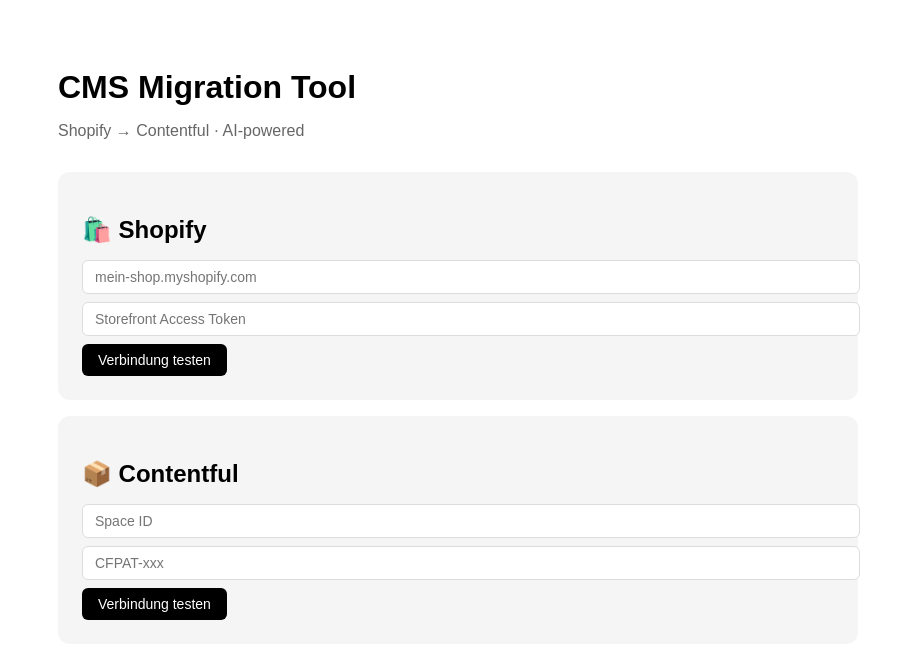
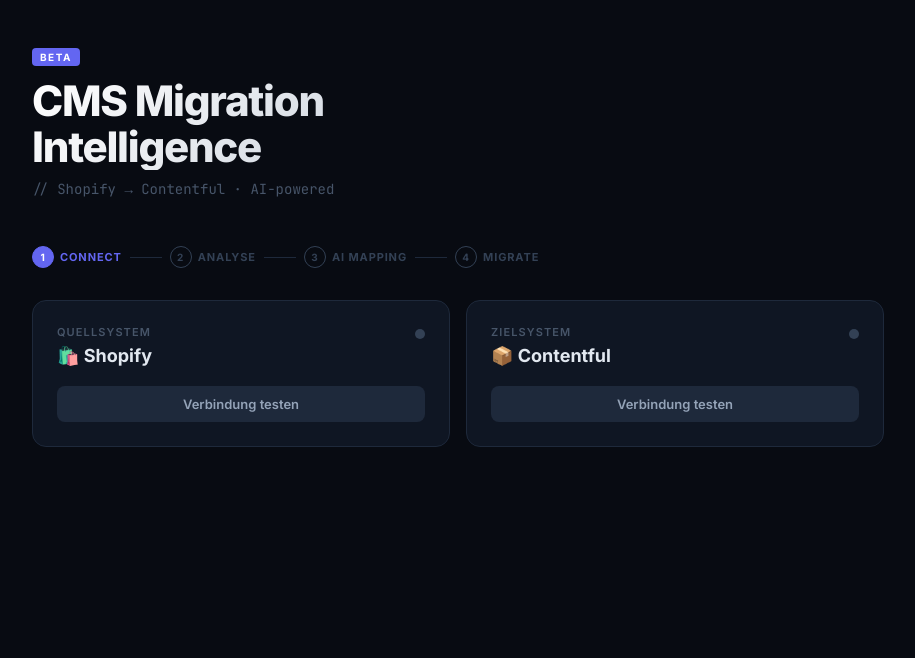
Before and after one commit to stkono123/cms-migration-tool, a Next.js app: page / in a window 1280 px wide. Shown: the top 658 px of the page, without its empty margins (182-1097 px from the left). Built offline with nearby package versions, Linux system fonts and the light colour scheme.

Commit message:
Update page.js

```diff
--- a/app/page.js
+++ b/app/page.js
@@ -1,30 +1,35 @@
 'use client'
 
-import { useState } from 'react'
+import { useState, useEffect } from 'react'
 
 export default function Home() {
-  const [shopifyDomain, setShopifyDomain] = useState('')
-  const [shopifyToken, setShopifyToken] = useState('')
-  const [contentfulSpace, setContentfulSpace] = useState('')
-  const [contentfulToken, setContentfulToken] = useState('')
   const [shopifyStatus, setShopifyStatus] = useState('idle')
   const [contentfulStatus, setContentfulStatus] = useState('idle')
   const [inventory, setInventory] = useState(null)
   const [analyzing, setAnalyzing] = useState(false)
+  const [analyzeStep, setAnalyzeStep] = useState(0)
+  const [mounted, setMounted] = useState(false)
 
-  async function shopifyQuery(query) {
-    const res = await fetch('/api/shopify', {
-      method: 'POST',
-      headers: { 'Content-Type': 'application/json' },
-      body: JSON.stringify({ domain: shopifyDomain, token: shopifyToken, query })
-    })
-    return res.json()
-  }
+  useEffect(() => { setMounted(true) }, [])
+
+  const steps = [
+    '🔍 Verbinde mit Shopify...',
+    '📦 Lade Produkte...',
+    '📄 Analysiere Pages & Blogs...',
+    '🔧 Erkenne Metafeld-Strukturen...',
+    '🎨 Untersuche Theme & Sections...',
+    '🤖 KI bereitet Content Mapping vor...',
+  ]
 
   async function testShopify() {
     setShopifyStatus('loading')
     try {
-      const data = await shopifyQuery(`{ shop { name } }`)
+      const res = await fetch('/api/shopify', {
+        method: 'POST',
+        headers: { 'Content-Type': 'application/json' },
+        body: JSON.stringify({ query: '{ shop { name } }' })
+      })
+      const data = await res.json()
       if (data.data?.shop?.name) setShopifyStatus('connected')
       else setShopifyStatus('error')
     } catch {
@@ -38,7 +43,7 @@
       const res = await fetch('/api/contentful', {
         method: 'POST',
         headers: { 'Content-Type': 'application/json' },
-        body: JSON.stringify({ spaceId: contentfulSpace, token: contentfulToken, endpoint: '' })
+        body: JSON.stringify({ endpoint: '' })
       })
       const data = await res.json()
       if (data.name) setContentfulStatus('connected')
@@ -50,98 +55,263 @@
 
   async function analyze() {
     setAnalyzing(true)
+    setAnalyzeStep(0)
+
+    const stepInterval = setInterval(() => {
+      setAnalyzeStep(s => {
+        if (s >= steps.length - 1) { clearInterval(stepInterval); return s }
+        return s + 1
+      })
+    }, 600)
+
     try {
-      const data = await shopifyQuery(`{
+      const res = await fetch('/api/shopify', {
+        method: 'POST',
+        headers: { 'Content-Type': 'application/json' },
+        body: JSON.stringify({ query: `{
           shop { name }
           products(first: 10) { edges { node { id title } } }
           pages(first: 50) { edges { node { id title body } } }
           blogs(first: 20) { edges { node { id title articles(first: 5) { edges { node { id title } } } } } }
           metaobjectDefinitions(first: 20) { edges { node { name fieldDefinitions { name type { name } } } } }
-      }`)
+        }` })
+      })
+      const data = await res.json()
+      clearInterval(stepInterval)
+      setAnalyzeStep(steps.length - 1)
 
-      const shop = data.data?.shop
-      const products = data.data?.products?.edges || []
-      const pages = data.data?.pages?.edges || []
-      const blogs = data.data?.blogs?.edges || []
-      const metaobjects = data.data?.metaobjectDefinitions?.edges || []
+      await new Promise(r => setTimeout(r, 800))
 
-      setInventory({ shop, products, pages, blogs, metaobjects })
+      setInventory({
+        shop: data.data?.shop,
+        products: data.data?.products?.edges || [],
+        pages: data.data?.pages?.edges || [],
+        blogs: data.data?.blogs?.edges || [],
+        metaobjects: data.data?.metaobjectDefinitions?.edges || []
+      })
     } catch (e) {
+      clearInterval(stepInterval)
       console.error(e)
     }
     setAnalyzing(false)
   }
 
+  function reset() {
+    setInventory(null)
+    setShopifyStatus('idle')
+    setContentfulStatus('idle')
+    setAnalyzeStep(0)
+  }
+
   const bothConnected = shopifyStatus === 'connected' && contentfulStatus === 'connected'
 
-  const inputStyle = {
-    width: '100%', padding: '8px 12px', marginBottom: 8,
-    borderRadius: 6, border: '1px solid #ddd', fontSize: 14
-  }
-
-  const btnStyle = {
-    background: '#000', color: '#fff', padding: '8px 16px',
-    borderRadius: 6, border: 'none', cursor: 'pointer', fontSize: 14
-  }
+  if (!mounted) return null
 
   return (
-    <main style={{ maxWidth: 800, margin: '0 auto', padding: 40, fontFamily: 'sans-serif' }}>
-      <h1 style={{ marginBottom: 4 }}>CMS Migration Tool</h1>
-      <p style={{ color: '#666', marginBottom: 32 }}>Shopify → Contentful · AI-powered</p>
+    <>
+      <style>{`
+        @import url('https://fonts.googleapis.com/css2?family=Inter:wght@400;500;600;700;800&family=JetBrains+Mono:wght@400;500&display=swap');
+        * { box-sizing: border-box; margin: 0; padding: 0; }
+        body { background: #080b12; color: #e2e8f0; font-family: 'Inter', sans-serif; min-height: 100vh; }
+        @keyframes fadeUp { from { opacity: 0; transform: translateY(16px); } to { opacity: 1; transform: translateY(0); } }
+        @keyframes pulse { 0%, 100% { opacity: 1; } 50% { opacity: 0.4; } }
+        @keyframes spin { to { transform: rotate(360deg); } }
+        @keyframes glow { 0%, 100% { box-shadow: 0 0 20px rgba(99,102,241,0.3); } 50% { box-shadow: 0 0 40px rgba(99,102,241,0.6); } }
+        @keyframes countUp { from { opacity: 0; transform: scale(0.5); } to { opacity: 1; transform: scale(1); } }
+        @keyframes scanline { 0% { transform: translateY(-100%); } 100% { transform: translateY(400%); } }
+        .fade-up { animation: fadeUp 0.5s ease both; }
+        .pulse { animation: pulse 1.5s ease infinite; }
+        .spin { animation: spin 0.8s linear infinite; }
+        .count-up { animation: countUp 0.4s cubic-bezier(0.34,1.56,0.64,1) both; }
+      `}</style>
 
-      <div style={{ background: '#f5f5f5', borderRadius: 12, padding: 24, marginBottom: 16 }}>
-        <h2 style={{ marginBottom: 16 }}>🛍️ Shopify</h2>
-        <input style={inputStyle} placeholder="mein-shop.myshopify.com" value={shopifyDomain} onChange={e => setShopifyDomain(e.target.value)} />
-        <input style={inputStyle} type="password" placeholder="Storefront Access Token" value={shopifyToken} onChange={e => setShopifyToken(e.target.value)} />
-        <button style={{ ...btnStyle, background: shopifyStatus === 'connected' ? '#16a34a' : '#000' }} onClick={testShopify}>
-          {shopifyStatus === 'loading' ? 'Verbinde...' : shopifyStatus === 'connected' ? '✓ Verbunden' : 'Verbindung testen'}
-        </button>
-        {shopifyStatus === 'error' && <p style={{ color: 'red', marginTop: 8, fontSize: 13 }}>Verbindung fehlgeschlagen. Token oder Domain prüfen.</p>}
+      <div style={{ maxWidth: 900, margin: '0 auto', padding: '48px 24px' }}>
+
+        {/* Header */}
+        <div className="fade-up" style={{ marginBottom: 48 }}>
+          <div style={{ display: 'flex', alignItems: 'center', gap: 10, marginBottom: 12 }}>
+            <div style={{ background: '#6366f1', borderRadius: 4, padding: '3px 8px', fontSize: 10, fontWeight: 700, letterSpacing: '0.15em', textTransform: 'uppercase', color: '#fff' }}>Beta</div>
+          </div>
+          <h1 style={{ fontSize: 42, fontWeight: 800, letterSpacing: '-0.03em', lineHeight: 1.1, background: 'linear-gradient(135deg, #fff 0%, #94a3b8 100%)', WebkitBackgroundClip: 'text', WebkitTextFillColor: 'transparent' }}>
+            CMS Migration<br />Intelligence
+          </h1>
+          <p style={{ color: '#475569', fontSize: 14, marginTop: 10, fontFamily: 'JetBrains Mono, monospace' }}>
+            // Shopify → Contentful · AI-powered
+          </p>
         </div>
 
-      <div style={{ background: '#f5f5f5', borderRadius: 12, padding: 24, marginBottom: 16 }}>
-        <h2 style={{ marginBottom: 16 }}>📦 Contentful</h2>
-        <input style={inputStyle} placeholder="Space ID" value={contentfulSpace} onChange={e => setContentfulSpace(e.target.value)} />
-        <input style={inputStyle} type="password" placeholder="CFPAT-xxx" value={contentfulToken} onChange={e => setContentfulToken(e.target.value)} />
-        <button style={{ ...btnStyle, background: contentfulStatus === 'connected' ? '#16a34a' : '#000' }} onClick={testContentful}>
-          {contentfulStatus === 'loading' ? 'Verbinde...' : contentfulStatus === 'connected' ? '✓ Verbunden' : 'Verbindung testen'}
-        </button>
-        {contentfulStatus === 'error' && <p style={{ color: 'red', marginTop: 8, fontSize: 13 }}>Verbindung fehlgeschlagen. Space ID oder Token prüfen.</p>}
+        {/* Step Indicator */}
+        <div className="fade-up" style={{ display: 'flex', alignItems: 'center', gap: 8, marginBottom: 32, animationDelay: '0.1s' }}>
+          {['Connect', 'Analyse', 'AI Mapping', 'Migrate'].map((s, i) => (
+            <div key={s} style={{ display: 'flex', alignItems: 'center', gap: 8 }}>
+              <div style={{
+                display: 'flex', alignItems: 'center', gap: 6,
+                color: i === 0 ? '#6366f1' : '#334155',
+                fontSize: 11, fontWeight: 700, letterSpacing: '0.08em', textTransform: 'uppercase'
+              }}>
+                <div style={{
+                  width: 22, height: 22, borderRadius: '50%', border: `1.5px solid ${i === 0 ? '#6366f1' : '#334155'}`,
+                  display: 'flex', alignItems: 'center', justifyContent: 'center', fontSize: 10,
+                  background: i === 0 ? '#6366f1' : 'transparent', color: i === 0 ? '#fff' : '#334155'
+                }}>{i + 1}</div>
+                {s}
               </div>
-
-      {bothConnected && (
-        <button onClick={analyze} disabled={analyzing} style={{ width: '100%', background: '#16a34a', color: '#fff', padding: '14px 24px', borderRadius: 8, border: 'none', cursor: 'pointer', fontSize: 16, fontWeight: 600, marginBottom: 24 }}>
-          {analyzing ? 'Analysiere...' : '🔍 Inventar analysieren'}
-        </button>
-      )}
-
-      {inventory && (
-        <div style={{ background: '#f0fdf4', borderRadius: 12, padding: 24 }}>
-          <h2 style={{ marginBottom: 16 }}>📊 {inventory.shop?.name} – Inventar</h2>
-          <div style={{ display: 'grid', gridTemplateColumns: 'repeat(3, 1fr)', gap: 12, marginBottom: 20 }}>
-            {[
-              { label: 'Produkte', value: inventory.products.length + '+' },
-              { label: 'Pages', value: inventory.pages.length },
-              { label: 'Blogs', value: inventory.blogs.length },
-              { label: 'Metaobjekte', value: inventory.metaobjects.length },
-            ].map(s => (
-              <div key={s.label} style={{ background: '#fff', borderRadius: 8, padding: 16, textAlign: 'center' }}>
-                <div style={{ fontSize: 32, fontWeight: 800, color: '#16a34a' }}>{s.value}</div>
-                <div style={{ fontSize: 12, color: '#666', marginTop: 4 }}>{s.label}</div>
+              {i < 3 && <div style={{ width: 32, height: 1, background: '#1e293b' }} />}
             </div>
           ))}
         </div>
+
+        {/* Connection Cards */}
+        <div style={{ display: 'grid', gridTemplateColumns: '1fr 1fr', gap: 16, marginBottom: 20 }}>
+          {[
+            { key: 'shopify', label: 'Shopify', sub: 'Quellsystem', icon: '🛍️', status: shopifyStatus, action: testShopify },
+            { key: 'contentful', label: 'Contentful', sub: 'Zielsystem', icon: '📦', status: contentfulStatus, action: testContentful },
+          ].map((sys, i) => (
+            <div key={sys.key} className="fade-up" style={{
+              background: '#0f1623', border: `1px solid ${sys.status === 'connected' ? '#166534' : sys.status === 'error' ? '#7f1d1d' : '#1e293b'}`,
+              borderRadius: 14, padding: 24, animationDelay: `${0.2 + i * 0.1}s`,
+              transition: 'border-color 0.3s',
+            }}>
+              <div style={{ display: 'flex', justifyContent: 'space-between', alignItems: 'flex-start', marginBottom: 20 }}>
+                <div>
+                  <div style={{ fontSize: 11, fontWeight: 600, color: '#475569', textTransform: 'uppercase', letterSpacing: '0.1em', marginBottom: 6 }}>{sys.sub}</div>
+                  <div style={{ fontSize: 18, fontWeight: 700 }}>{sys.icon} {sys.label}</div>
+                </div>
+                <div style={{
+                  width: 10, height: 10, borderRadius: '50%', marginTop: 4,
+                  background: sys.status === 'connected' ? '#22c55e' : sys.status === 'error' ? '#ef4444' : sys.status === 'loading' ? '#f59e0b' : '#334155',
+                  boxShadow: sys.status === 'connected' ? '0 0 8px #22c55e' : 'none',
+                  ...(sys.status === 'loading' ? { animation: 'pulse 1s infinite' } : {})
+                }} />
+              </div>
+              <button
+                onClick={sys.action}
+                style={{
+                  width: '100%', padding: '10px 16px', borderRadius: 8, border: 'none', cursor: 'pointer',
+                  fontSize: 13, fontWeight: 600, fontFamily: 'Inter, sans-serif',
+                  background: sys.status === 'connected' ? 'rgba(34,197,94,0.15)' : sys.status === 'error' ? 'rgba(239,68,68,0.15)' : '#1e293b',
+                  color: sys.status === 'connected' ? '#22c55e' : sys.status === 'error' ? '#ef4444' : '#94a3b8',
+                  transition: 'all 0.2s',
+                }}
+              >
+                {sys.status === 'loading' ? '⏳ Verbinde...' : sys.status === 'connected' ? '✓ Verbunden' : sys.status === 'error' ? '✗ Fehler – Erneut versuchen' : 'Verbindung testen'}
+              </button>
+            </div>
+          ))}
+        </div>
+
+        {/* Analyze Button */}
+        {bothConnected && !inventory && !analyzing && (
+          <div className="fade-up" style={{ animationDelay: '0.1s' }}>
+            <button
+              onClick={analyze}
+              style={{
+                width: '100%', padding: '18px 24px', borderRadius: 12, border: 'none', cursor: 'pointer',
+                fontSize: 16, fontWeight: 700, fontFamily: 'Inter, sans-serif',
+                background: 'linear-gradient(135deg, #6366f1 0%, #8b5cf6 100%)',
+                color: '#fff', marginBottom: 20,
+                animation: 'glow 2s ease infinite',
+              }}
+            >
+              🔍 Shopify Inventar analysieren
+            </button>
+          </div>
+        )}
+
+        {/* Analysis Loading */}
+        {analyzing && (
+          <div className="fade-up" style={{
+            background: '#0f1623', border: '1px solid #1e293b', borderRadius: 14, padding: 32, marginBottom: 20, textAlign: 'center'
+          }}>
+            <div style={{ width: 40, height: 40, border: '3px solid #1e293b', borderTopColor: '#6366f1', borderRadius: '50%', margin: '0 auto 24px', animation: 'spin 0.8s linear infinite' }} />
+            <div style={{ fontFamily: 'JetBrains Mono, monospace', fontSize: 14, color: '#6366f1', marginBottom: 24 }}>
+              {steps[analyzeStep]}
+            </div>
+            <div style={{ display: 'flex', gap: 6, justifyContent: 'center' }}>
+              {steps.map((_, i) => (
+                <div key={i} style={{
+                  width: i <= analyzeStep ? 24 : 8, height: 4, borderRadius: 2,
+                  background: i <= analyzeStep ? '#6366f1' : '#1e293b',
+                  transition: 'all 0.3s ease'
+                }} />
+              ))}
+            </div>
+          </div>
+        )}
+
+        {/* Inventory Results */}
+        {inventory && (
+          <div className="fade-up">
+            <div style={{ background: '#0f1623', border: '1px solid #166534', borderRadius: 14, padding: 28, marginBottom: 16 }}>
+              <div style={{ display: 'flex', justifyContent: 'space-between', alignItems: 'center', marginBottom: 24 }}>
+                <div>
+                  <div style={{ fontSize: 12, color: '#475569', fontFamily: 'JetBrains Mono, monospace', marginBottom: 4 }}>// Analyse abgeschlossen</div>
+                  <h2 style={{ fontSize: 20, fontWeight: 700 }}>📊 {inventory.shop?.name}</h2>
+                </div>
+                <button onClick={reset} style={{
+                  padding: '8px 14px', borderRadius: 8, border: '1px solid #1e293b', background: 'transparent',
+                  color: '#475569', cursor: 'pointer', fontSize: 12, fontWeight: 600
+                }}>↺ Reset</button>
+              </div>
+
+              <div style={{ display: 'grid', gridTemplateColumns: 'repeat(4, 1fr)', gap: 12, marginBottom: 24 }}>
+                {[
+                  { label: 'Produkte', value: inventory.products.length + '+', icon: '📦', delay: '0s' },
+                  { label: 'Pages', value: inventory.pages.length, icon: '📄', delay: '0.1s' },
+                  { label: 'Blogs', value: inventory.blogs.length, icon: '✍️', delay: '0.2s' },
+                  { label: 'Metaobjekte', value: inventory.metaobjects.length, icon: '🔧', delay: '0.3s' },
+                ].map(s => (
+                  <div key={s.label} className="count-up" style={{
+                    background: '#080b12', border: '1px solid #166534', borderRadius: 10, padding: 16, textAlign: 'center',
+                    animationDelay: s.delay
+                  }}>
+                    <div style={{ fontSize: 20, marginBottom: 6 }}>{s.icon}</div>
+                    <div style={{ fontSize: 32, fontWeight: 800, color: '#22c55e', fontFamily: 'JetBrains Mono, monospace' }}>{s.value}</div>
+                    <div style={{ fontSize: 11, color: '#475569', marginTop: 4, textTransform: 'uppercase', letterSpacing: '0.08em' }}>{s.label}</div>
+                  </div>
+                ))}
+              </div>
+
               {inventory.pages.length > 0 && (
-            <p><strong>Pages:</strong> {inventory.pages.map(p => p.node.title).join(', ')}</p>
+                <div style={{ marginBottom: 10, fontSize: 13 }}>
+                  <span style={{ color: '#475569', fontFamily: 'JetBrains Mono, monospace' }}>pages: </span>
+                  {inventory.pages.map(p => (
+                    <span key={p.node.id} style={{ background: '#1e293b', borderRadius: 4, padding: '2px 8px', fontSize: 12, marginRight: 6, marginBottom: 4, display: 'inline-block' }}>{p.node.title}</span>
+                  ))}
+                </div>
               )}
               {inventory.blogs.length > 0 && (
-            <p style={{ marginTop: 8 }}><strong>Blogs:</strong> {inventory.blogs.map(b => b.node.title).join(', ')}</p>
+                <div style={{ marginBottom: 10, fontSize: 13 }}>
+                  <span style={{ color: '#475569', fontFamily: 'JetBrains Mono, monospace' }}>blogs: </span>
+                  {inventory.blogs.map(b => (
+                    <span key={b.node.id} style={{ background: '#1e293b', borderRadius: 4, padding: '2px 8px', fontSize: 12, marginRight: 6 }}>{b.node.title}</span>
+                  ))}
+                </div>
               )}
               {inventory.metaobjects.length > 0 && (
-            <p style={{ marginTop: 8 }}><strong>Metaobjekte:</strong> {inventory.metaobjects.map(m => m.node.name).join(', ')}</p>
+                <div style={{ fontSize: 13 }}>
+                  <span style={{ color: '#475569', fontFamily: 'JetBrains Mono, monospace' }}>metaobjects: </span>
+                  {inventory.metaobjects.map(m => (
+                    <span key={m.node.name} style={{ background: '#1e293b', borderRadius: 4, padding: '2px 8px', fontSize: 12, marginRight: 6 }}>{m.node.name}</span>
+                  ))}
+                </div>
               )}
             </div>
+
+            <button
+              style={{
+                width: '100%', padding: '18px 24px', borderRadius: 12, border: 'none', cursor: 'pointer',
+                fontSize: 16, fontWeight: 700, fontFamily: 'Inter, sans-serif',
+                background: 'linear-gradient(135deg, #6366f1 0%, #8b5cf6 100%)',
+                color: '#fff',
+              }}
+              onClick={() => alert('Schritt 2: KI Content Mapping – coming soon!')}
+            >
+              🤖 KI Content Mapping starten →
+            </button>
+          </div>
         )}
-    </main>
+      </div>
+    </>
   )
 }
```
Lines whose indentation alone changed are shown as unchanged.
